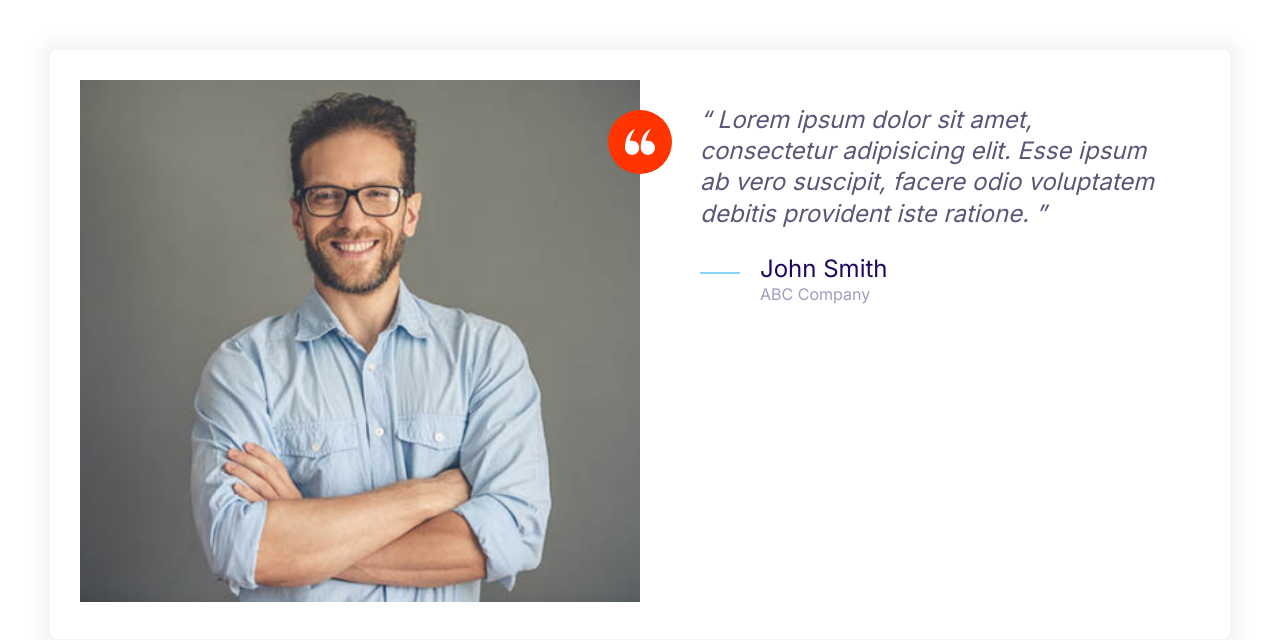
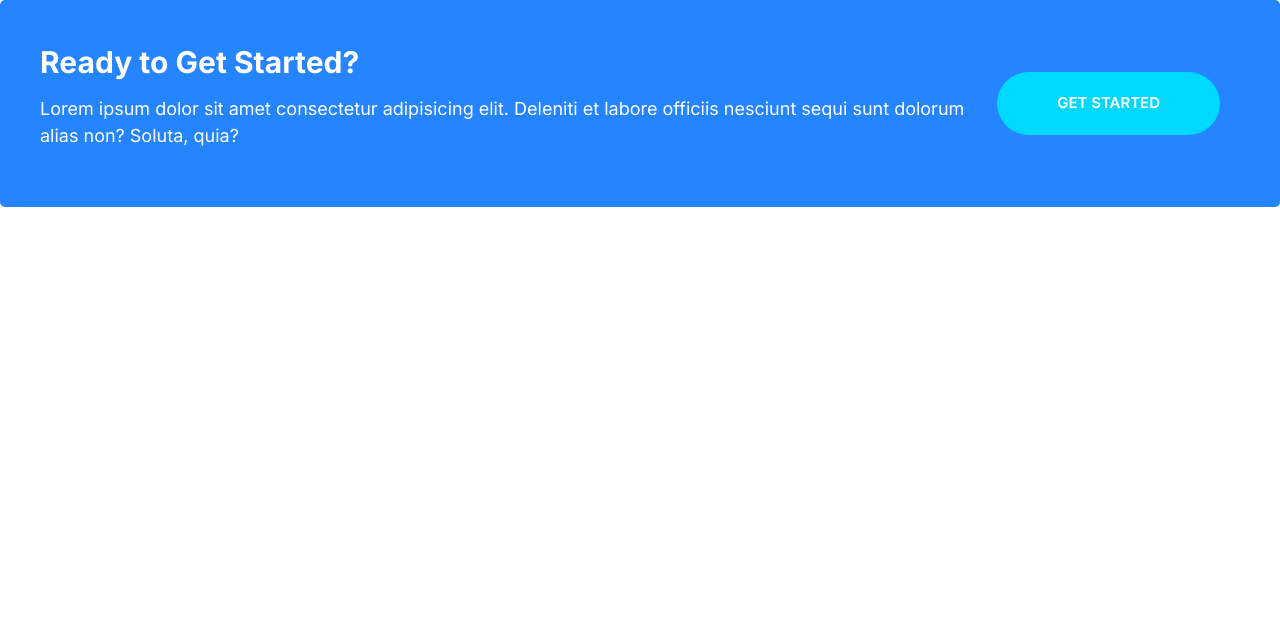
Before and after one commit to FranciscoL-M01/WebPractice, a plain HTML site: page index.html in a window 1280 px wide. Drawn offline with Linux system fonts and the light colour scheme.

Commit message:
Create the callout for the website which has some text with a button

```diff
--- a/CSS/styles.css
+++ b/CSS/styles.css
@@ -235,6 +235,11 @@
 
 .btn--accent:hover {
     background: #ec3000;
+}
+
+.btn--stretched {
+    padding-left: 6rem;
+    padding-right: 6rem;
 }
 
 .btn--block {
@@ -501,3 +506,45 @@
         margin-left: 6rem;
     }
 }
+
+/* Callouts */
+
+.callout {
+    padding: 4rem;
+    border-radius: 5px;
+}
+
+.callout--primary {
+    background: var(--color-primary);
+    color: #fff;
+}
+
+.callout__heading {
+    color: #fff;
+    margin-top: 0;
+    font-size: 3rem;
+}
+
+.callout .btn {
+    justify-self: center;
+    align-self: center;
+}
+
+.callout__content {
+    text-align: center;
+}
+
+@media screen and (min-width: 768px) {
+    .callout .grid--1x2 {
+        grid-template-columns: 1fr auto;
+    }
+
+    .callout__content {
+        text-align: left;
+    }
+
+    .callout .btn {
+        justify-self: start;
+        margin: 0 2rem;
+    }
+}
--- a/index.html
+++ b/index.html
@@ -13,37 +13,17 @@
     />
     <title>Document</title>
   </head>
-  <body style="padding: 5rem">
-    <div class="card testimonial">
+  <body>
+    <div class="callout callout--primary">
       <div class="grid grid--1x2">
-        <div class="testimonial__image">
-          <img src="images/testimonial.jpg" alt="A happy, smiling customer" />
-          <span class="icon-container icon-container--accent">
-            <svg class="icon icon--white icon--small">
-              <use xlink:href="images/sprite.svg#quotes"></use>
-            </svg>
-          </span>
+        <div class="callout__content">
+          <h2 class="callout__heading">Ready to Get Started?</h2>
+          <p>
+            Lorem ipsum dolor sit amet consectetur adipisicing elit. Deleniti et
+            labore officiis nesciunt sequi sunt dolorum alias non? Soluta, quia?
+          </p>
         </div>
-        <blockquote class="quote">
-          <p class="quote__text">
-            Lorem ipsum dolor sit amet, consectetur adipisicing elit. Esse ipsum
-            ab vero suscipit, facere odio voluptatem debitis provident iste
-            ratione.
-          </p>
-          <footer>
-            <div class="media">
-              <div class="media__image">
-                <svg class="icon icon--primary quote__line">
-                  <use xlink:href="images/sprite.svg#line"></use>
-                </svg>
-              </div>
-              <div class="media__body">
-                <h3 class="media__title quote__author">John Smith</h3>
-                <p class="quote__organization">ABC Company</p>
-              </div>
-            </div>
-          </footer>
-        </blockquote>
+        <a href="#" class="btn btn--secondary btn--stretched">Get Started</a>
       </div>
     </div>
   </body>
```
Also changed, not shown: components/callouts.html (added, +12 -0 lines).
